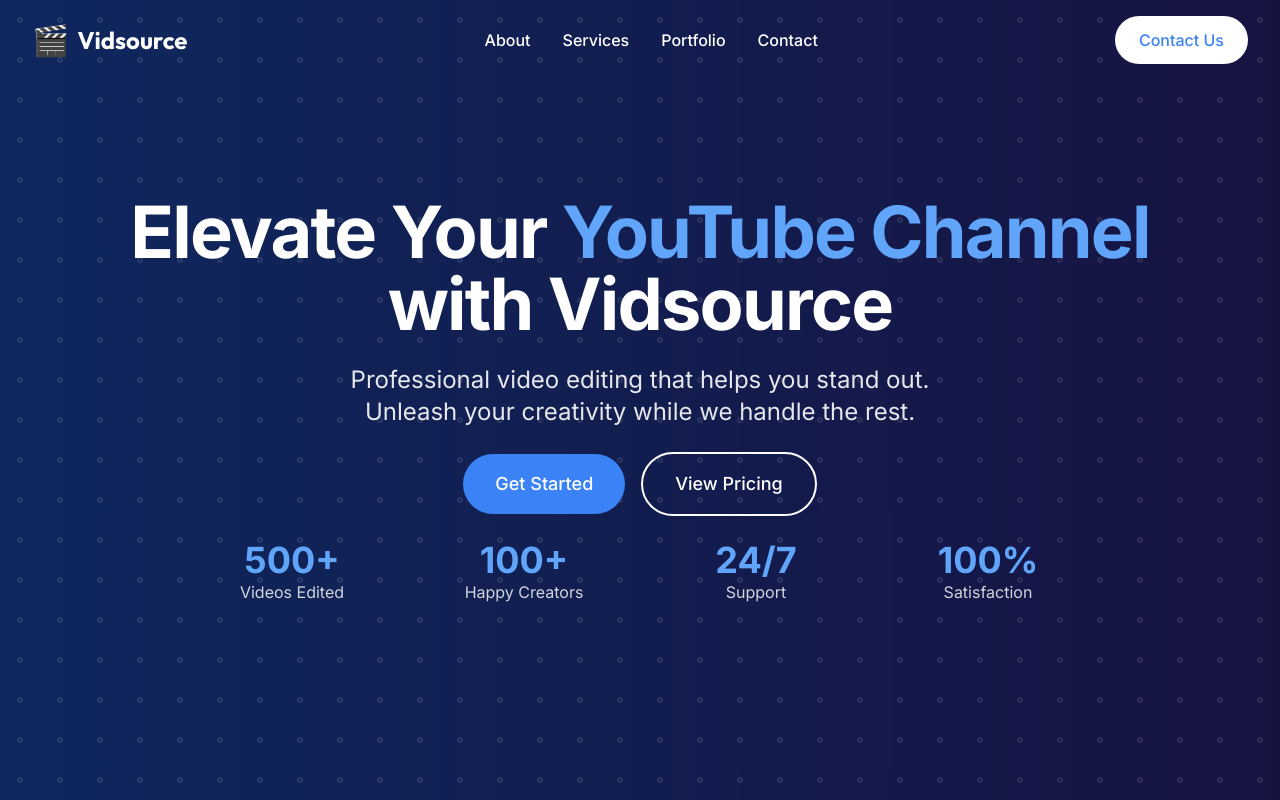
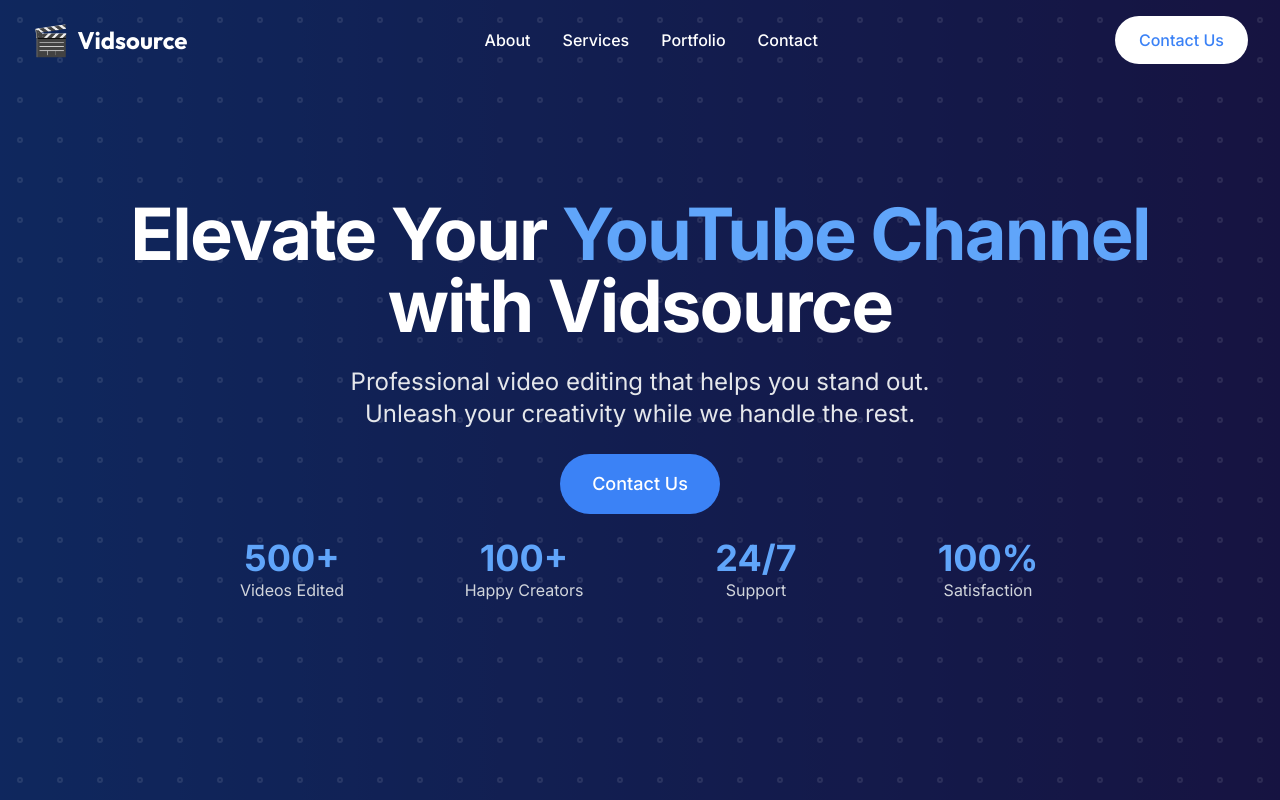
Before and after one commit to csshimanshu/Video-Sourcing-Agency, a Next.js app: page / in a window 1280 px wide. Shown: the top 800 px of the page. Built offline with nearby package versions, Linux system fonts and the light colour scheme.

Commit message:
Remove pricing button from hero section and update main CTA to Contact Us

```diff
--- a/app/components/sections/HeroSection.tsx
+++ b/app/components/sections/HeroSection.tsx
@@ -33,21 +33,12 @@
           <div className="flex flex-col sm:flex-row items-center justify-center gap-4">
             <button
               onClick={() => {
-                const element = document.getElementById('services');
+                const element = document.getElementById('contact');
                 element?.scrollIntoView({ behavior: 'smooth' });
               }}
               className="bg-blue-500 text-white px-8 py-4 rounded-full text-lg font-medium hover:bg-blue-600 transition-all hover:scale-105 transform"
             >
-              Get Started
-            </button>
-            <button
-              onClick={() => {
-                const element = document.getElementById('pricing');
-                element?.scrollIntoView({ behavior: 'smooth' });
-              }}
-              className="bg-transparent border-2 border-white text-white px-8 py-4 rounded-full text-lg font-medium hover:bg-white/10 transition-all"
-            >
-              View Pricing
+              Contact Us
             </button>
           </div>
 
```
